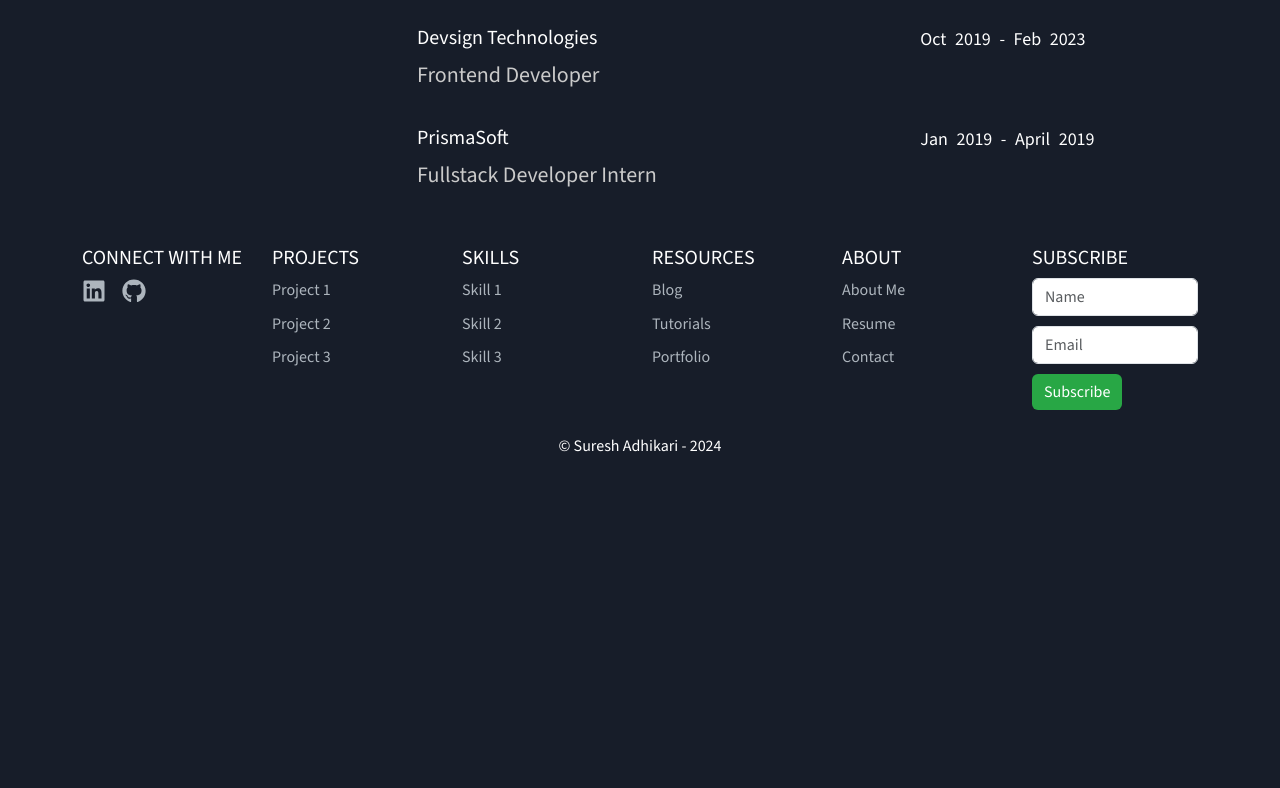
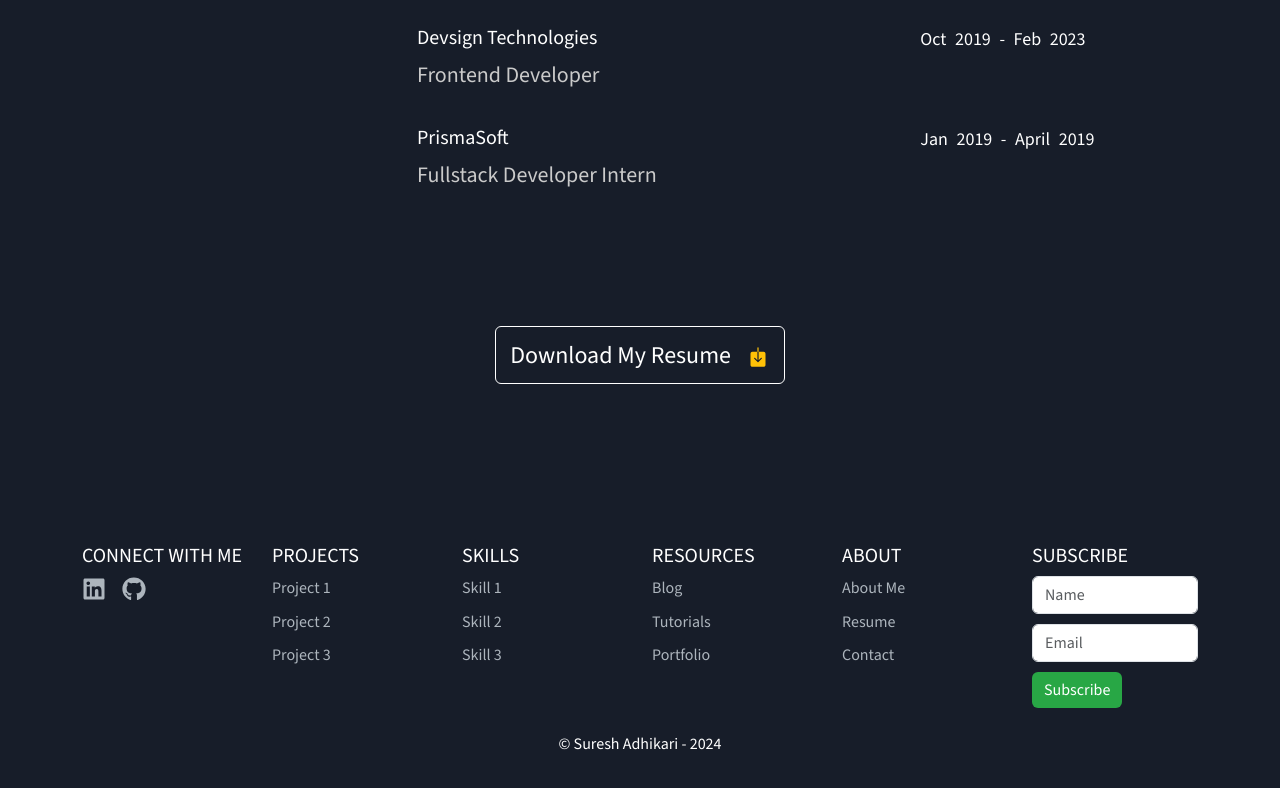
Before and after one commit to sureshas47/PortfolioApp, a React (Vite) app in the folder Frontend/: page / in a window 1280 px wide. Shown: the part 2483-3271 px from the top of the page. Before the commit the page ends 2997 px from the top, so only its background shows below. Built offline with nearby package versions, Linux system fonts and the light colour scheme.

Commit message:
button updated

```diff
--- a/Frontend/src/Components/Experience.jsx
+++ b/Frontend/src/Components/Experience.jsx
@@ -1,6 +1,8 @@
 import React from "react";
-import { Container, Row, Col } from "react-bootstrap";
+import { Container, Row, Col, Button } from "react-bootstrap";
 import styled from "styled-components";
+import { IoIosDownload } from "react-icons/io";
+import { Link } from "react-router-dom";
 
 function Experience() {
   const StyledText = styled.div`
@@ -86,6 +88,40 @@ function Experience() {
             </Row>
           </Col>
         </Row>
+        <Row style={{ margin: "120px" }}>
+          <div
+            style={{
+              display: "flex",
+              justifyContent: "center",
+              alignItems: "center",
+            }}
+          >
+            {" "}
+            <Link
+              to="https://drive.google.com/file/d/1AbGP42owg3i0TOujv0HtAu92Ax0l9mAc/view?usp=sharingf"
+              style={{ textDecoration: "none" }}
+            >
+              <Button
+                className="primary"
+                style={{
+                  textAlign: "center",
+                  color: "#ffffff",
+                  fontWeight: "500",
+                  fontSize: "24px",
+                  padding: "10px 14px",
+                  border: "1px solid #ffffff",
+                  backgroundColor: "transparent",
+                }}
+              >
+                Download My Resume{" "}
+                <span className="text-warning" style={{ marginLeft: "10px" }}>
+                  {" "}
+                  <IoIosDownload />
+                </span>
+              </Button>
+            </Link>
+          </div>
+        </Row>
       </Container>
     </>
   );
```
Also changed, not shown: Frontend/src/assets/mylogo@2x.png (added), 1 other file (tests, documents, lock files or other folders).
